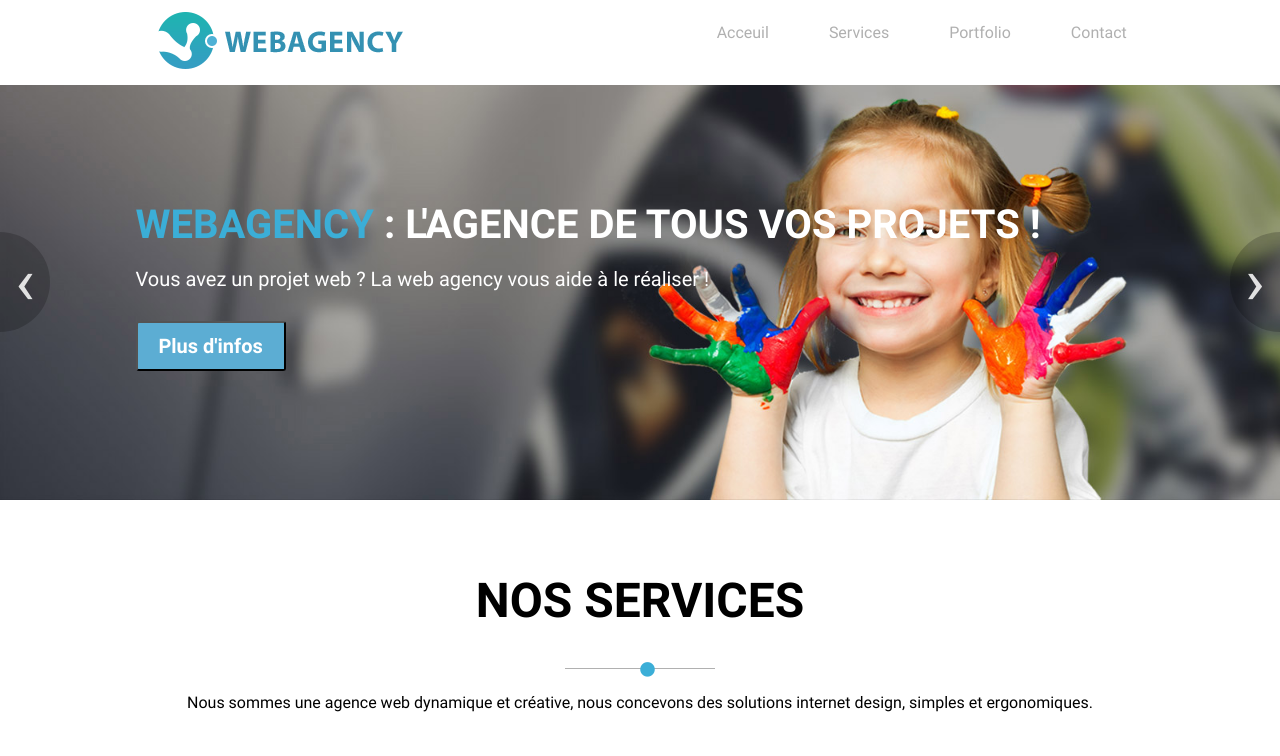
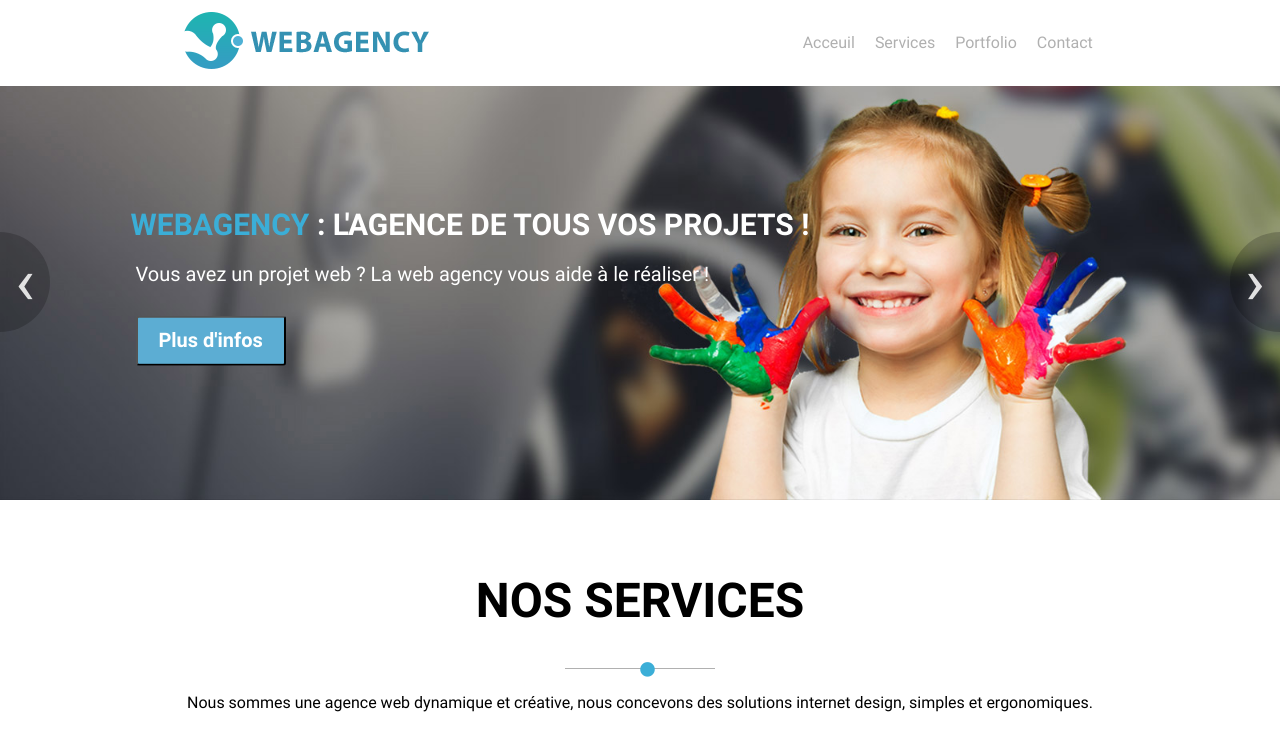
Before and after one commit to StevenLignereux/webagency, a plain HTML site: page index.html in a window 1280 px wide. Shown: the top 756 px of the page. Drawn offline with Linux system fonts and the light colour scheme.

Commit message:
corrections responsiv 1024px

```diff
--- a/index.html
+++ b/index.html
@@ -24,16 +24,16 @@
 <body>
     <header>
         <!-- le logo -->
-        <figure>
+        <figure class="logo-container">
             <img class="header-thumb" src="src/images/logo.png" alt="logo de la webagency">
         </figure>
         <!-- La nav -->
         <nav class="header-nav">
             <ul class="header-list">
-                <li><a class="nav-link" href="#">Acceuil</a></li>
-                <li><a class="nav-link" href="#">Services</a></li>
-                <li><a class="nav-link" href="#">Portfolio</a></li>
-                <li><a class="nav-link" href="#">Contact</a></li>
+                <li class="nav-li"><a class="nav-link" href="#">Acceuil</a></li>
+                <li class="nav-li"><a class="nav-link" href="#">Services</a></li>
+                <li class="nav-li"><a class="nav-link" href="#">Portfolio</a></li>
+                <li class="nav-li"><a class="nav-link" href="#">Contact</a></li>
             </ul>
         </nav>
     </header>
--- a/src/css/style.css
+++ b/src/css/style.css
@@ -108,7 +108,7 @@ header {
     margin: 0;
     position: fixed;
     /* Le z-index est ici à 10 car il est aussi utilisé pour les contrôles du slider d'où sa valeur forte */
-    z-index: 12;
+    z-index: 13;
 }
 
 /* Un margin-top pour gérer le menu fixe */
@@ -526,8 +526,13 @@ textarea {
         -ms-flex-pack: distribute;
             justify-content: space-around;
     }
-    .header-nav ul li {
-        margin: 0 30px;
+
+    .logo-container {
+        margin: 12px;
+    }
+
+    .nav-li {
+        margin: 10px;
     }
 
 
@@ -553,10 +558,11 @@ textarea {
         font-size: 10px;
     }
     .slider-title {
-        font-size: 4em;
-        text-align: left;
-        margin: 15px 0;
-        padding: 0 110px;
+    font-size: 3em;
+    text-align: left;
+    margin: 15px 0;
+    /* Le padding est là pour ne pas géner le contrôle */
+    padding: 0 62px 0 105px;
     }
     .slider-para {
         text-align: left;
@@ -645,8 +651,8 @@ textarea {
         position: absolute;
         top: 50px;
         right: 70px;
-        width: 30%;
-        height: 30%;
+        width: 40%;
+        height: 55%;
         background-color: #f5f5f5;
         padding: 20px 5%;
         text-align: left;
```
